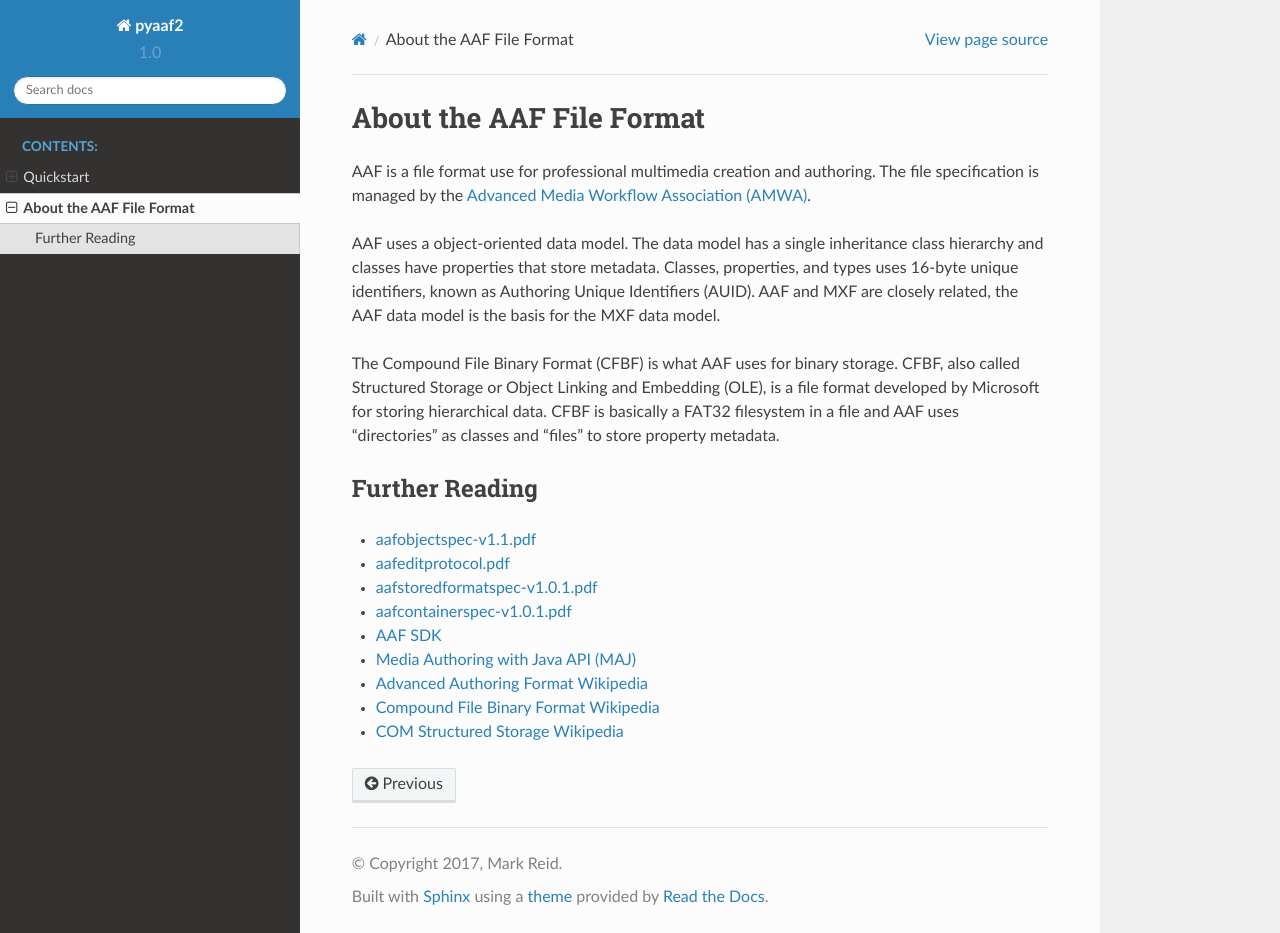
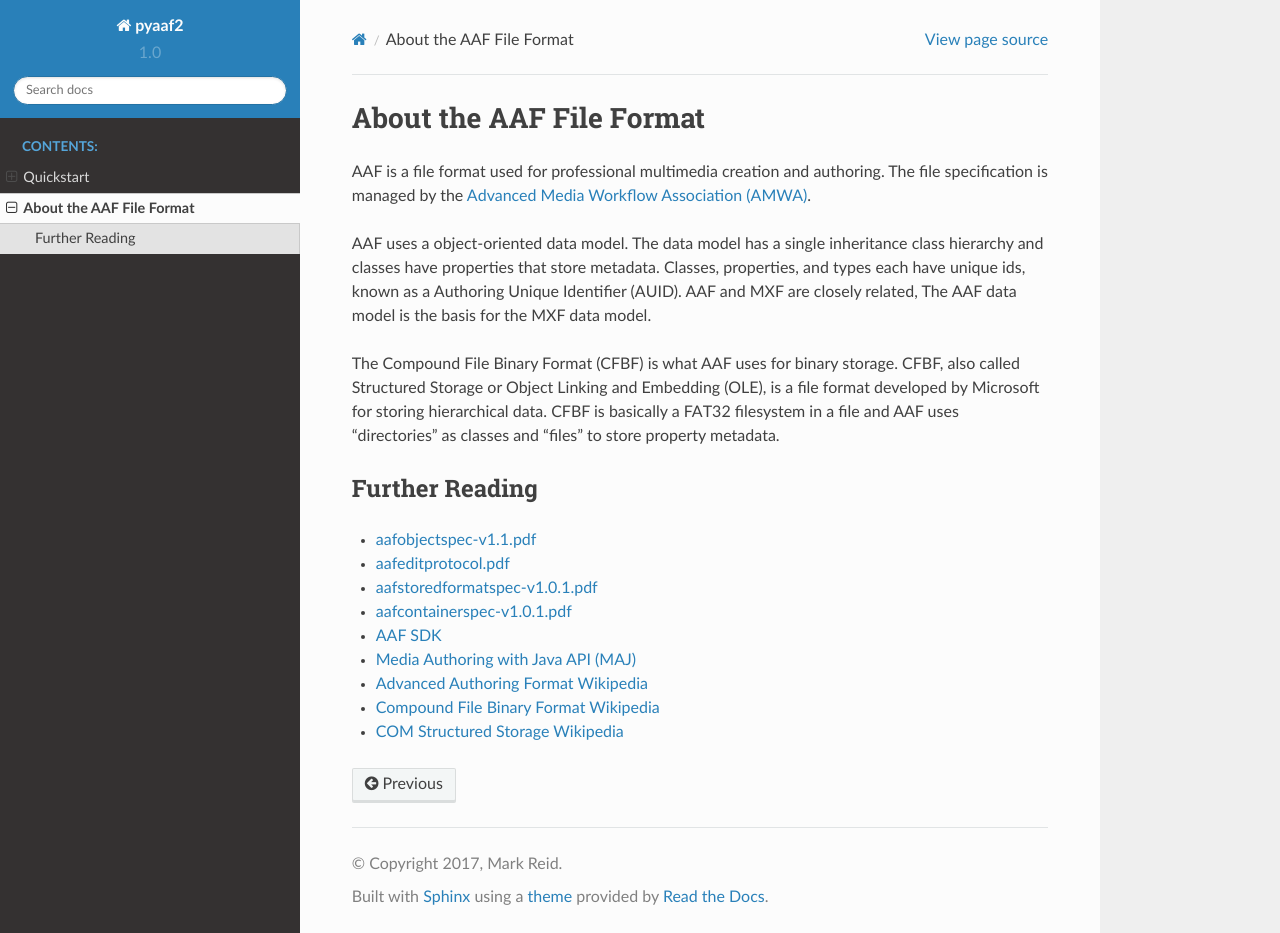
Before and after one commit to markreidvfx/pyaaf2, a Sphinx documentation site: the page built from docs/source/about.rst, in a window 1280 px wide and 933 px high. Built offline with Sphinx 7.4.7 and the Read the Docs theme 2.0.0, drawn with Linux system fonts in a browser that asks for light colours; pages that are not in the unit, such as notebooks, are missing from menus; the version number could not be read and is left out.

Commit message:
Update about.rst

```diff
--- a/docs/source/about.rst
+++ b/docs/source/about.rst
@@ -1,14 +1,14 @@
 About the AAF File Format
 =========================
 
-AAF is a file format use for professional multimedia creation and authoring.
+AAF is a file format used for professional multimedia creation and authoring.
 The file specification is managed by the `Advanced Media Workflow Association
 (AMWA) <https://www.amwa.tv/>`_.
 
 AAF uses a object-oriented data model. The data model has a single inheritance
 class hierarchy and classes have properties that store metadata.  Classes, properties,
-and types uses 16-byte unique identifiers, known as Authoring Unique Identifiers (AUID).
-AAF and MXF are closely related, the AAF data model is the basis for the MXF data model.
+and types each have unique ids, known as a Authoring Unique Identifier (AUID).
+AAF and MXF are closely related, The AAF data model is the basis for the MXF data model.
 
 The Compound File Binary Format (CFBF) is what AAF uses for binary storage.  CFBF,
 also called Structured Storage or Object Linking and Embedding (OLE), is a file format developed
```
